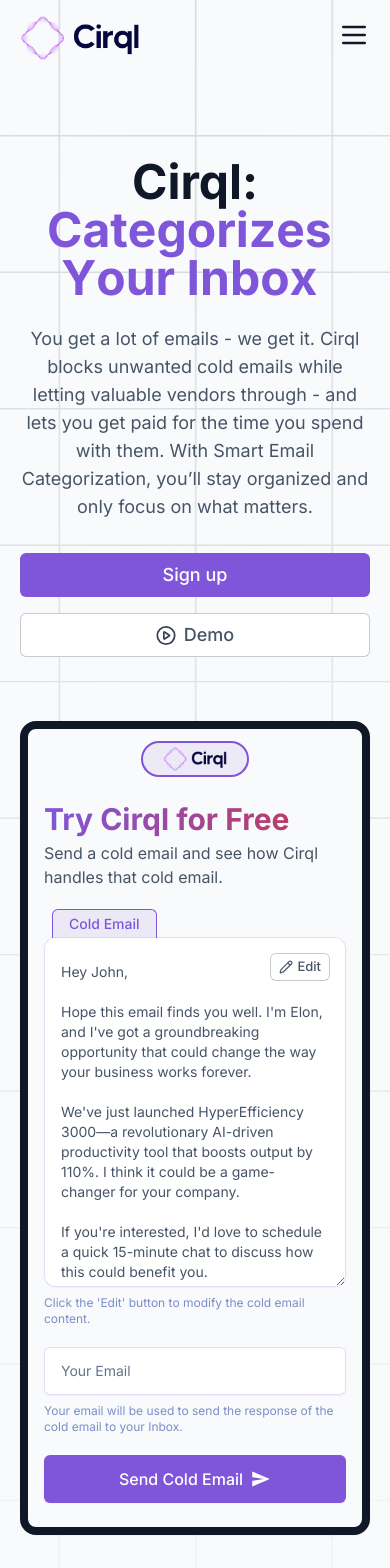
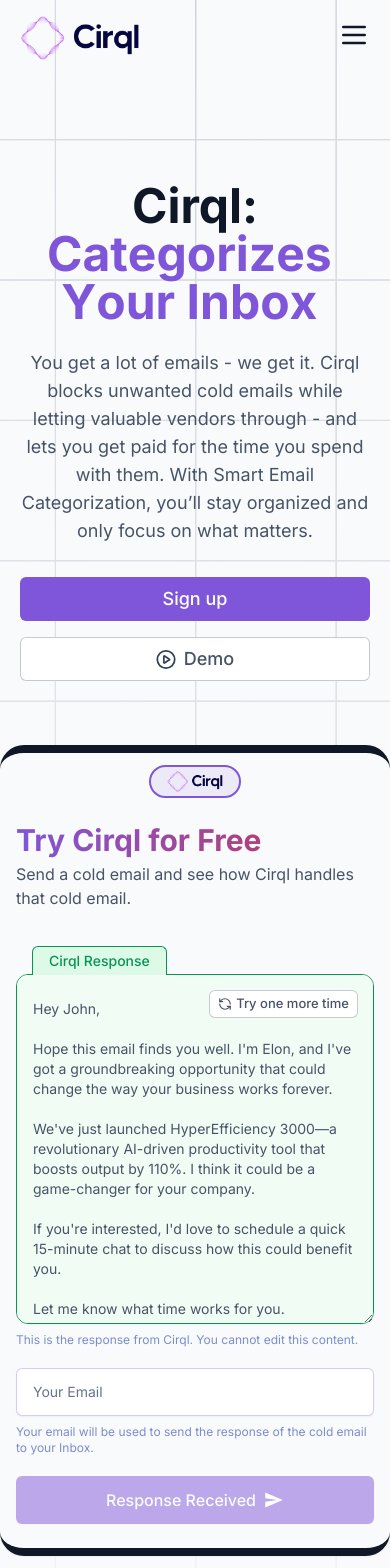
Before and after one commit to UmairWaraich07/cirql-landing-page, a Next.js app: page / in a window 390 px wide. Shown: the top 1568 px of the page. Built offline with nearby package versions, Linux system fonts and the light colour scheme.

Commit message:
fix the styling

```diff
--- a/app/api/process-email/route.ts
+++ b/app/api/process-email/route.ts
@@ -59,7 +59,7 @@
 
     // Generate response using OpenAI
     const chatCompletion = await openai.chat.completions.create({
-      model: "gpt-4-turbo-preview",
+      model: "gpt-4o-mini",
       messages: [
         {
           role: "system",
--- a/components/Home/Hero.tsx
+++ b/components/Home/Hero.tsx
@@ -18,8 +18,8 @@
       <div className=" bg-grid bg-top bg-cover bg-no-repeat   max-w-[1440px] mx-auto ">
         <Header />
         {/* Hero content */}
-        <div className=" mt-[5vh] grid items-center justify-items-center gap-16 sm:gap-20 px-5 sm:px-10 lg:px-16 py-10 md:py-24">
-          <div className="max-w-4xl mx-auto text-center">
+        <div className=" mt-[5vh] grid items-center justify-items-center gap-16 sm:gap-20 py-16 md:py-24">
+          <div className="max-w-4xl mx-auto text-center px-5 sm:px-10 lg:px-16">
             <h1 className="h1-bold lg:flex lg:items-center lg:justify-center">
               Cirql: <br className="lg:hidden" />{" "}
               <FlipWords className="text-center" words={words} />{" "}
--- a/components/Home/TryCirql.tsx
+++ b/components/Home/TryCirql.tsx
@@ -43,7 +43,7 @@
   });
 
   const [isLoading, setIsLoading] = useState(false);
-  const [isResponseReceived, setIsResponseReceived] = useState(false);
+  const [isResponseReceived, setIsResponseReceived] = useState(true);
   const [isEditable, setIsEditable] = useState(false);
   const [useEmailTemplate, setUseEmailTemplate] = useState(false);
 
@@ -111,15 +111,15 @@
   };
 
   return (
-    <div className="rounded-2xl w-full border-[8px] sm:border-[10px] border-dark shadow-sm bg-[#F9FAFB] overflow-hidden">
+    <div className=" rounded-3xl sm:rounded-2xl max-w-5xl mx-auto w-full border-x-0 border-[8px] sm:border-[10px] border-dark shadow-sm bg-[#F9FAFB] overflow-hidden">
       <Toaster position="top-center" />
-      <div className="mt-3 bg-primary/10 border-2 w-fit mx-auto border-primary rounded-full flex items-center justify-center py-1 px-5 sm:px-8">
+      <div className=" mt-3 bg-primary/10 border-2 w-fit mx-auto border-primary rounded-full flex items-center justify-center py-1 px-4 sm:px-8">
         <Image
           src="/images/logo.png"
           alt="Cirql AI"
           width={80}
           height={80}
-          className="h-auto max-sm:w-16 "
+          className="h-auto max-sm:w-14 "
           priority
         />
       </div>
@@ -139,7 +139,7 @@
             onSubmit={form.handleSubmit((values, event) =>
               onSubmit(values, event as React.FormEvent)
             )}
-            className="space-y-5 sm:space-y-8 mt-12 sm:mt-16 w-full"
+            className="space-y-5 sm:space-y-8 mt-16 w-full"
           >
             <FormField
               control={form.control}
@@ -156,7 +156,7 @@
                             ${
                               isEditable
                                 ? "border-primary border-2 bg-primary/5"
-                                : "border-primary/20"
+                                : "border-primary/30"
                             }
                                 ${
                                   isResponseReceived &&
@@ -229,11 +229,11 @@
                   <FormMessage />
 
                   <div
-                    className={`absolute rounded-t-md border border-b-0 border-primary ${
+                    className={`absolute rounded-t-md border border-b-0 ${
                       isResponseReceived
                         ? "bg-[#DCFAE6] border-[#079455]"
                         : "bg-primary/10 border-primary"
-                    }  py-1 px-4 -top-9 left-2 sm:left-12`}
+                    }  py-1 px-4 -top-9 left-4 sm:left-12`}
                   >
                     <p
                       className={`font-medium ${
@@ -255,7 +255,7 @@
                     <FormItem>
                       <FormControl>
                         <Input
-                          className="no-focus w-full h-12 rounded-md border border-primary/20 px-4 sm:px-6  bg-white shadow-sm"
+                          className="no-focus w-full h-12 rounded-md border border-primary/30 px-4 sm:px-6  bg-white shadow-sm"
                           {...field}
                           type="email"
                           id="senderEmail"
```
